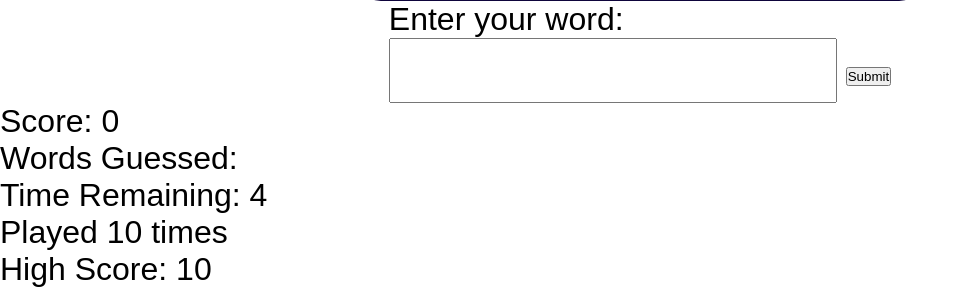
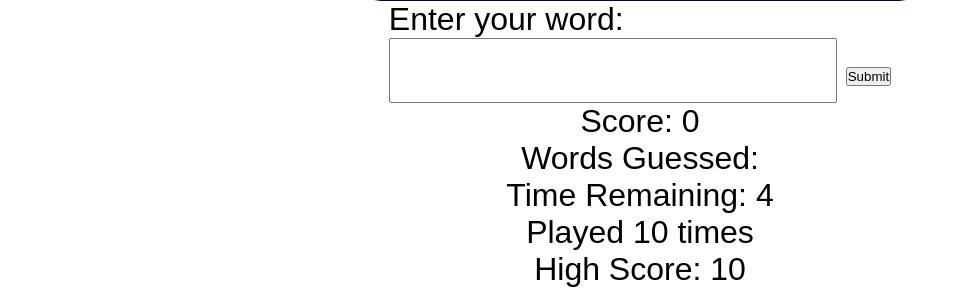
Before and after one commit to andreamartz/sb-19-5-flask-boggle, a Flask app: template templates/board.html in a window 1280 px wide. Shown: the part 653-941 px from the top of the page, without its empty margins (0-969 px from the left). Run offline with Flask 2, Linux system fonts and the light colour scheme; the template is opened without the code that fills it: most values are stand-ins (such as "Sample title", 1, 10 or a date in 2020); parts of the project's set-up code (start-up, migrations or seed data) failed here and were passed over.

Commit message:
Style the game data and stats

```diff
--- a/static/app.css
+++ b/static/app.css
@@ -111,3 +111,14 @@ h1, .title {
 }
 
 /* GAME DATA & STATS */
+#game-data {
+  display: flex;
+  justify-content: center;
+  flex-wrap: wrap;
+}
+
+.game-datum {
+  display: flex;
+  justify-content: center;
+  width: 100%
+}
```
